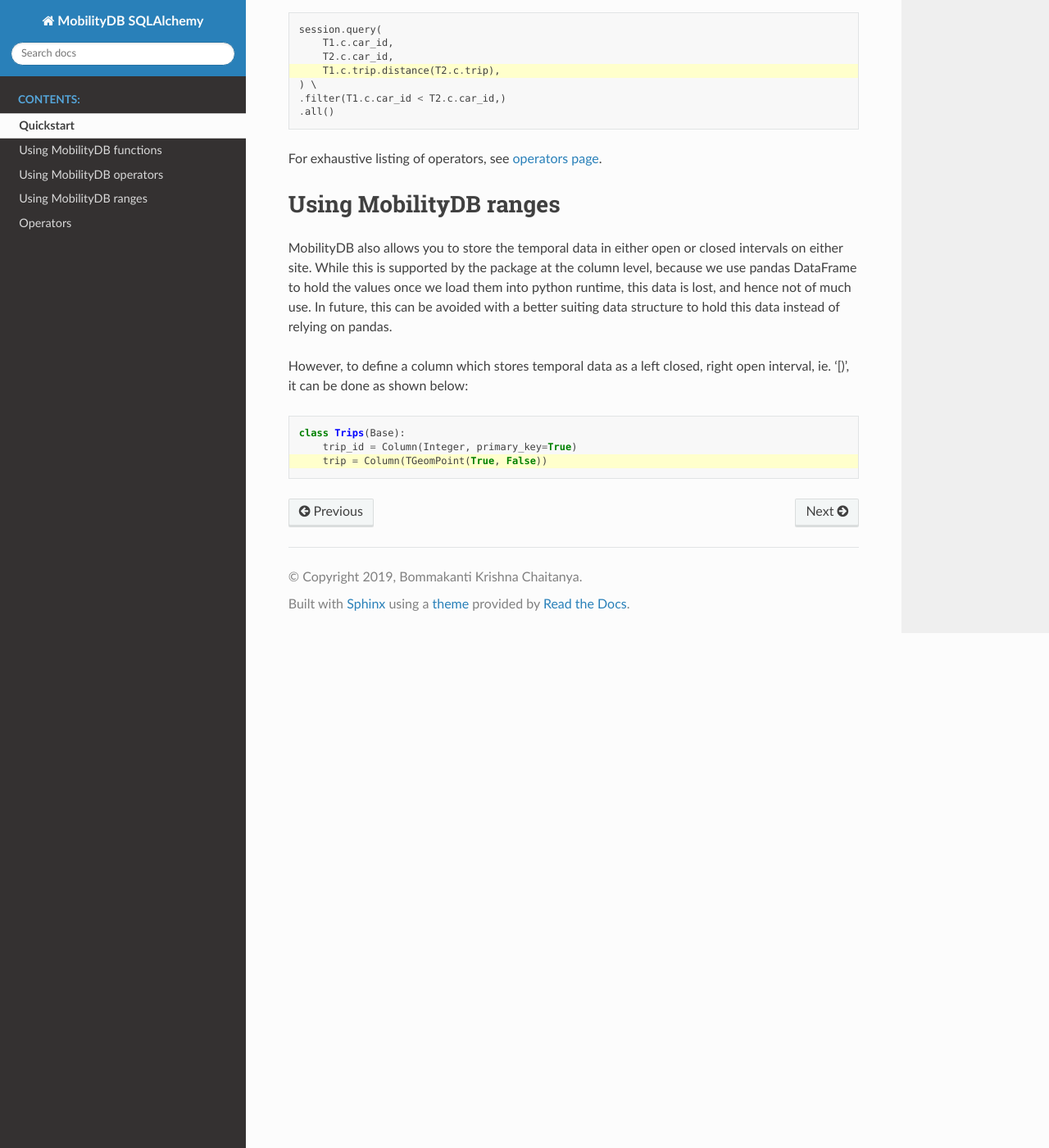
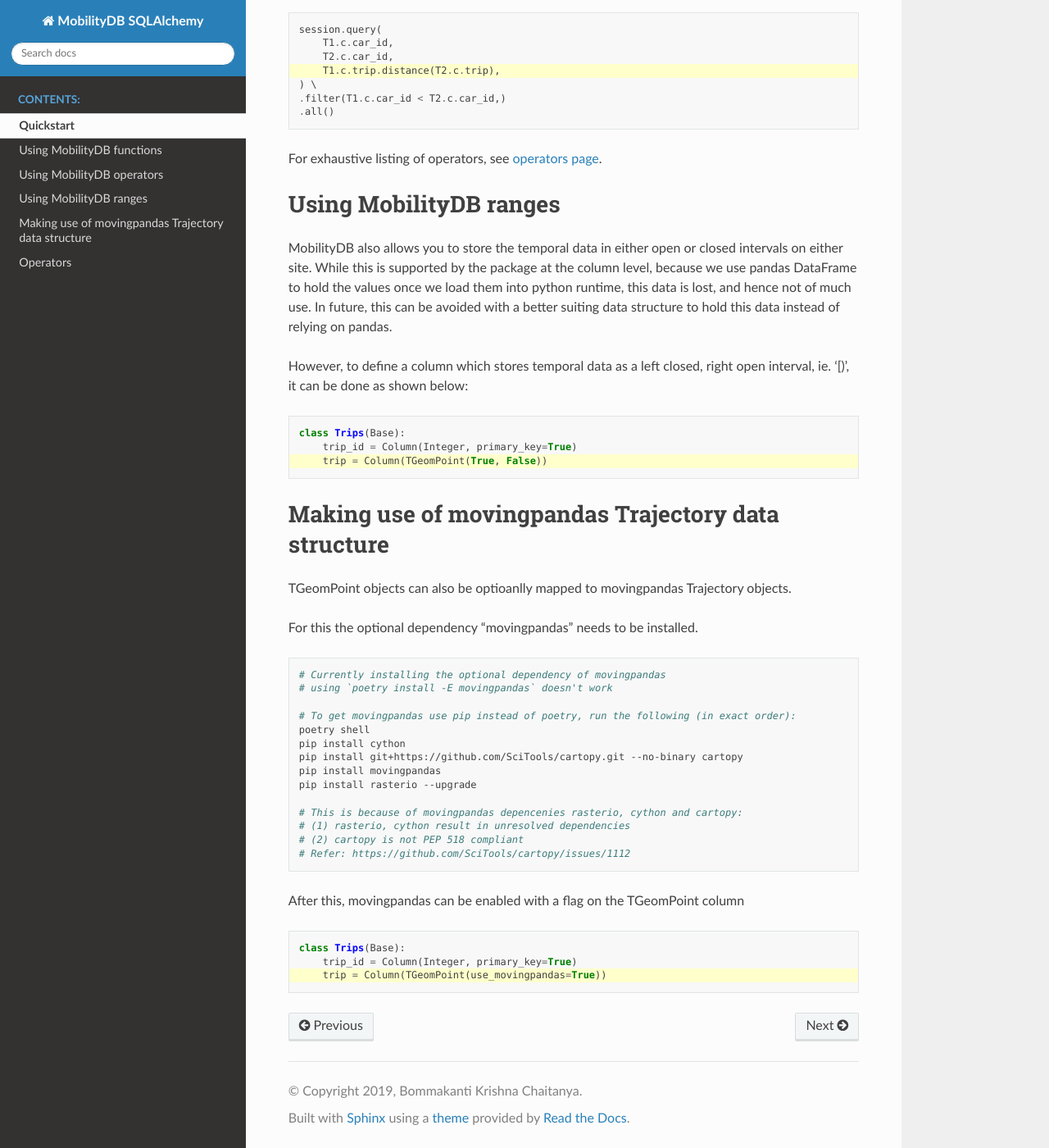
Before and after one commit to adonmo/mobilitydb-sqlalchemy, a Sphinx documentation site: the page built from docs/quickstart.rst, in a window 1280 px wide and 1400 px high, scrolled down 1791 px. Shown: the whole window at 82% size. Built offline with Sphinx 7.4.7 and the Read the Docs theme 2.0.0, drawn with Linux system fonts in a browser that asks for light colours; the version number is read from the project's files by our own code.

Commit message:
Add documentation for using movingpandas

```diff
--- a/docs/quickstart.rst
+++ b/docs/quickstart.rst
@@ -119,3 +119,37 @@ However, to define a column which stores temporal data as a left closed, right o
     class Trips(Base):
         trip_id = Column(Integer, primary_key=True)
         trip = Column(TGeomPoint(True, False))
+
+
+Making use of movingpandas Trajectory data structure
+----------------------------------------------------
+TGeomPoint objects can also be optioanlly mapped to movingpandas Trajectory objects.
+
+For this the optional dependency "movingpandas" needs to be installed.
+
+.. code-block:: sh
+
+    # Currently installing the optional dependency of movingpandas
+    # using `poetry install -E movingpandas` doesn't work
+
+    # To get movingpandas use pip instead of poetry, run the following (in exact order):
+    poetry shell
+    pip install cython
+    pip install git+https://github.com/SciTools/cartopy.git --no-binary cartopy
+    pip install movingpandas
+    pip install rasterio --upgrade
+
+    # This is because of movingpandas depencenies rasterio, cython and cartopy:
+    # (1) rasterio, cython result in unresolved dependencies
+    # (2) cartopy is not PEP 518 compliant
+    # Refer: https://github.com/SciTools/cartopy/issues/1112
+
+
+After this, movingpandas can be enabled with a flag on the TGeomPoint column
+
+.. code-block:: python
+    :emphasize-lines: 3
+
+    class Trips(Base):
+        trip_id = Column(Integer, primary_key=True)
+        trip = Column(TGeomPoint(use_movingpandas=True))
```
Also changed, not shown: README.rst (+41 -30 lines).
